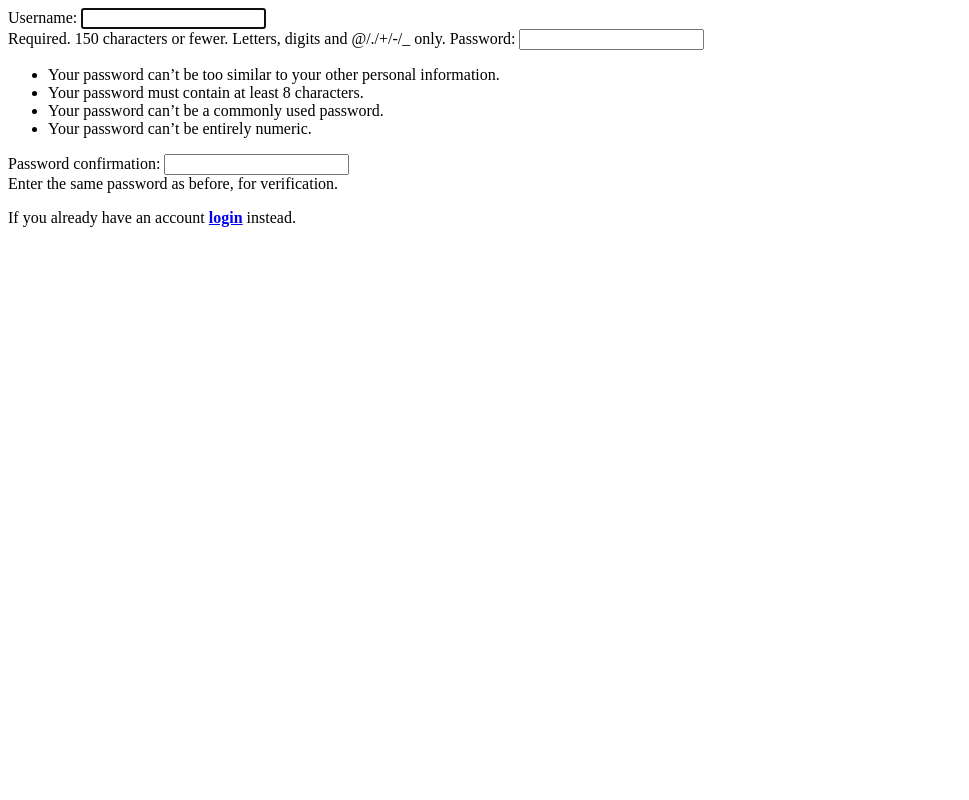
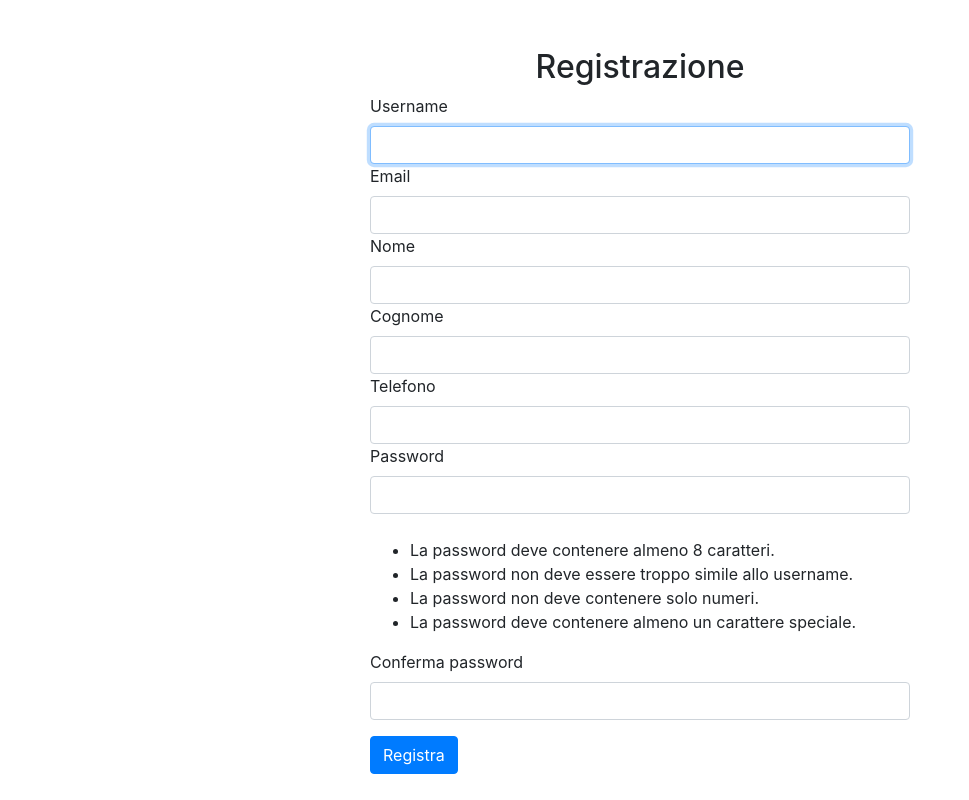
Before and after one commit to Mirrko01/progettoISW, a Django app: page / in a window 1280 px wide. Shown: the whole page, without its empty margins (0-969 px from the left). Run offline with Django 4.2, Linux system fonts and the light colour scheme; some libraries are stand-ins or nearby versions.

Commit message:
Implementazione login e registrazione utente

```diff
--- a/Ecommerce/Ecommerce/forms.py
+++ b/Ecommerce/Ecommerce/forms.py
@@ -0,0 +1,46 @@
+from django import forms
+from django.contrib.auth.forms import UserCreationForm
+from django.contrib.auth.models import User
+from django.utils.translation import gettext_lazy as _
+
+
+class RegisterUserForm(UserCreationForm):
+
+    def __init__(self, *args, **kwargs):
+        kwargs.setdefault('label_suffix', '')
+        super(RegisterUserForm, self).__init__(*args, **kwargs)
+
+    username = forms.CharField(max_length=100, help_text='', widget=forms.TextInput(
+        attrs={'class': 'form-control'}))
+
+    nome = forms.CharField(max_length=100, widget=forms.TextInput(
+        attrs={'class': 'form-control'}))
+
+    cognome = forms.CharField(max_length=100, widget=forms.TextInput(
+        attrs={'class': 'form-control'}))
+
+    telefono = forms.CharField(
+        max_length=100, widget=forms.TextInput(attrs={'class': 'form-control'}))
+
+    email = forms.EmailField(widget=forms.EmailInput(
+        attrs={'class': 'form-control'}), label='Email', max_length=100)
+
+    password1 = forms.CharField(
+        label='Password',
+        help_text='<ul><li>La password deve contenere almeno 8 caratteri.</li>'
+                  '<li>La password non deve essere troppo simile allo username.</li>'
+                  '<li>La password non deve contenere solo numeri.</li>'
+                  '<li>La password deve contenere almeno un carattere speciale. </ul>',
+        widget=forms.PasswordInput(attrs={'class': 'form-control'}))
+    password2 = forms.CharField(label='Conferma password', widget=forms.PasswordInput(
+        attrs={'class': 'form-control'}))
+
+    class Meta:
+        model = User
+        fields = ["username", "email", "nome", "cognome",
+                  "telefono", "password1", "password2"]
+        labels = {
+            'nome': _('Nome'),
+            'cognome': _('Cognome'),
+            'password2': _('Conferma password'),
+        }
--- a/Ecommerce/Ecommerce/settings.py
+++ b/Ecommerce/Ecommerce/settings.py
@@ -37,6 +37,7 @@ INSTALLED_APPS = [
     'django.contrib.sessions',
     'django.contrib.messages',
     'django.contrib.staticfiles',
+    'StoreManager',
 ]
 
 MIDDLEWARE = [
--- a/Ecommerce/StoreManager/templates/StoreManager/base.html
+++ b/Ecommerce/StoreManager/templates/StoreManager/base.html
@@ -0,0 +1 @@
+ciaooooo
--- a/Ecommerce/StoreManager/templates/StoreManager/registrazione.html
+++ b/Ecommerce/StoreManager/templates/StoreManager/registrazione.html
@@ -1,10 +1,22 @@
+<head>
+    <!-- Bootstrap CSS -->
+    <link rel="stylesheet" href="https://maxcdn.bootstrapcdn.com/bootstrap/4.0.0/css/bootstrap.min.css" integrity="sha384-Gn5384xqQ1aoWXA+058RXPxPg6fy4IWvTNh0E263XmFcJlSAwiGgFAW/dAiS6JXm" crossorigin="anonymous">
+
+</head>
+
 {% block content %}
-
-    <form method="POST">
-        {% csrf_token %}
-        {{form}}
-    </form>
-
-    If you already have an account <a href="/login" target="blank"><strong>login</strong></a> instead.
-
+     <div class="container mt-5">
+        <div class="row justify-content-center">
+            <div class="col-md-6">
+                <divclass="card bg-dark text-light p-4">
+                    <h2 class="text-center">Registrazione</h2>
+                    <form method="post">
+                        {% csrf_token %}
+                        {{ form }}
+                        <button type="submit" class="btn btn-primary mt-3">Registra</button>
+                    </form>
+                </div>
+            </div>
+        </div>
+    </div>
 {% endblock %}
--- a/Ecommerce/StoreManager/urls.py
+++ b/Ecommerce/StoreManager/urls.py
@@ -6,4 +6,6 @@ from . import views
 urlpatterns = [
     path("", views.registrazione, name="registrazione"),
     path("registrazione/", views.registrazione, name="registrazione"),
+    path("login/", views.login_user, name="login"),
+    path("base/", views.base, name="base"),
 ]
--- a/Ecommerce/StoreManager/views.py
+++ b/Ecommerce/StoreManager/views.py
@@ -1,15 +1,64 @@
-from django.shortcuts import render
-from django.http import HttpResponse
-from django.contrib.auth.forms import UserCreationForm
+from django.contrib import messages
+from django.contrib.auth import authenticate, login, logout
+from django.contrib.auth.decorators import login_required
+from django.shortcuts import render, redirect
+
+from Ecommerce.forms import RegisterUserForm
+from .models import Utente
+
+# Create your views here.
 
 
-# Create your views here.
 def registrazione(request):
-    form = UserCreationForm
+    form = RegisterUserForm(request.POST)
+    if request.method == "POST":
+        form = RegisterUserForm(request.POST)
+        if form.is_valid():
+            form.save()
+            username = form.cleaned_data["username"]
+            password = form.cleaned_data["password1"]
+
+            email = form.cleaned_data.get('email')
+            first_name = form.cleaned_data.get('nome')
+            last_name = form.cleaned_data.get('cognome')
+            telefono = form.cleaned_data.get('cognome')
+
+            user = authenticate(username=username, password=password)
+
+            utente = Utente.objects.create(
+                username=username, nome=first_name, cognome=last_name, telefono=telefono, email=email, password=password)
+            utente.save()
+    else:
+        form = RegisterUserForm()
+
     return render(request=request,
                   template_name="./StoreManager/registrazione.html",
                   context={"form": form})
 
 
-def ciao(request):
-    return HttpResponse("ciao")
+def login_user(request):
+    if request.method == "POST":
+        username = request.POST['username']
+        password = request.POST['password']
+        # Provo ad autenticare l'utente con username e password inseriti
+        user = authenticate(request, username=username,
+                            password=password)
+        if user is not None:
+            # Se le credenziali sono presenti nel db allora l'utente viene loggato
+            login(request, user)
+
+            # redirect reindirizza l'utente in un'altra pagina
+            response = redirect('base')
+            response.set_cookie('username', username)
+
+            return response
+        else:
+            # se c'è un errore nell'autenticazione rimando l'utente al login
+            return render(request, './StoreManager/login.html')
+    else:
+        return render(request, './StoreManager/login.html')
+
+
+# view temporanea di test
+def base(request):
+    return render(request, "./StoreManager/base.html")
```
Also changed, not shown: Ecommerce/StoreManager/models.py (+6 -4 lines), Ecommerce/StoreManager/templates/StoreManager/login.html (added, +39 -0 lines), Ecommerce/StoreManager/migrations/0001_initial.py (added), Ecommerce/StoreManager/migrations/0002_utente_username.py (added), Ecommerce/db.sqlite3.
